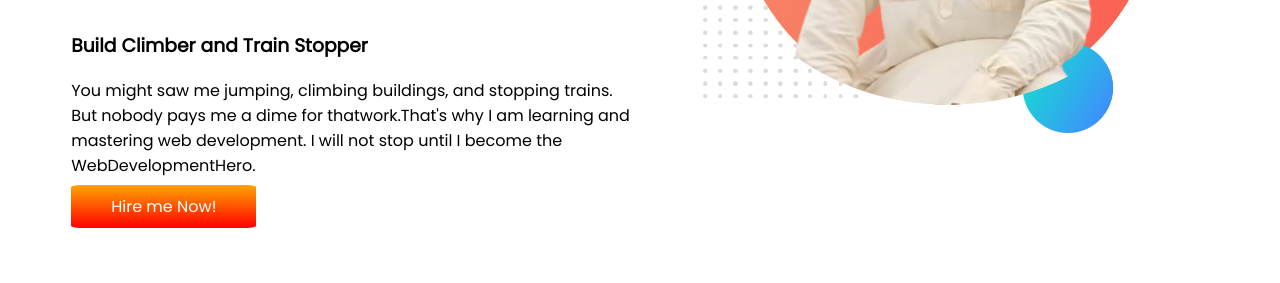
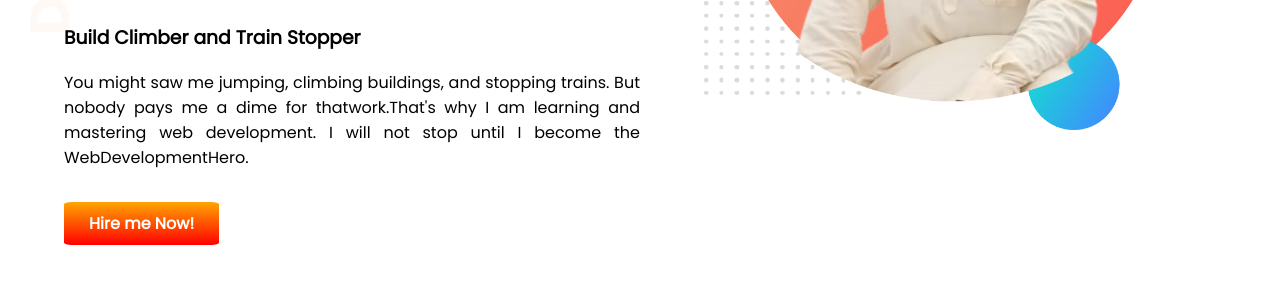
Before and after one commit to Eng-Shifat/Shifat-portfolio, a plain HTML site: page index.html in a window 1280 px wide. Shown: the part 327-610 px from the top of the page. Drawn offline with Linux system fonts and the light colour scheme.

Commit message:
banner added

```diff
--- a/index.html
+++ b/index.html
@@ -13,16 +13,17 @@
 </head>
 
 <body>
-    <section>
+    <section class="border-image">
 
         <div class="half-width">
             <h1>Welcome To</h1>
             <h1> <span class="orange-color">Yeasin Kabir Shifat</span> Word!</h1>
             <h3>Build Climber and Train Stopper</h3>
-            <p>You might saw me jumping, climbing buildings, and stopping trains. But nobody pays me a dime for
+            <p class="paragraph">You might saw me jumping, climbing buildings, and stopping trains. But nobody pays me a
+                dime for
                 thatwork.That's why I am learning and mastering web development. I will not stop until I become the
                 WebDevelopmentHero.
-            </p>
+            </p><br>
             <a class="link-button" target="_blank" href="https://www.fiverr.com/eng_shifat?up_rollout=true">Hire me
                 Now!</a>
         </div>
--- a/style.css
+++ b/style.css
@@ -1,5 +1,6 @@
 body{
     font-family: 'Poppins', sans-serif;
+    margin: 0;
 }
 h1{
     font-size: 50px;
@@ -20,9 +21,18 @@ section{
 }
 .link-button{
     color: white;
+    font-weight: 700;
     background-image: linear-gradient( orange,red);
     text-decoration: none;
-    padding: 10px 40px;
+    padding: 10px 25px;
     border-radius: 5%;
 
 }
+.paragraph{
+    text-align: justify;
+}
+.border-image{
+    background-image: url(images/top-banner.png);
+    background-repeat: no-repeat;
+
+}
```
